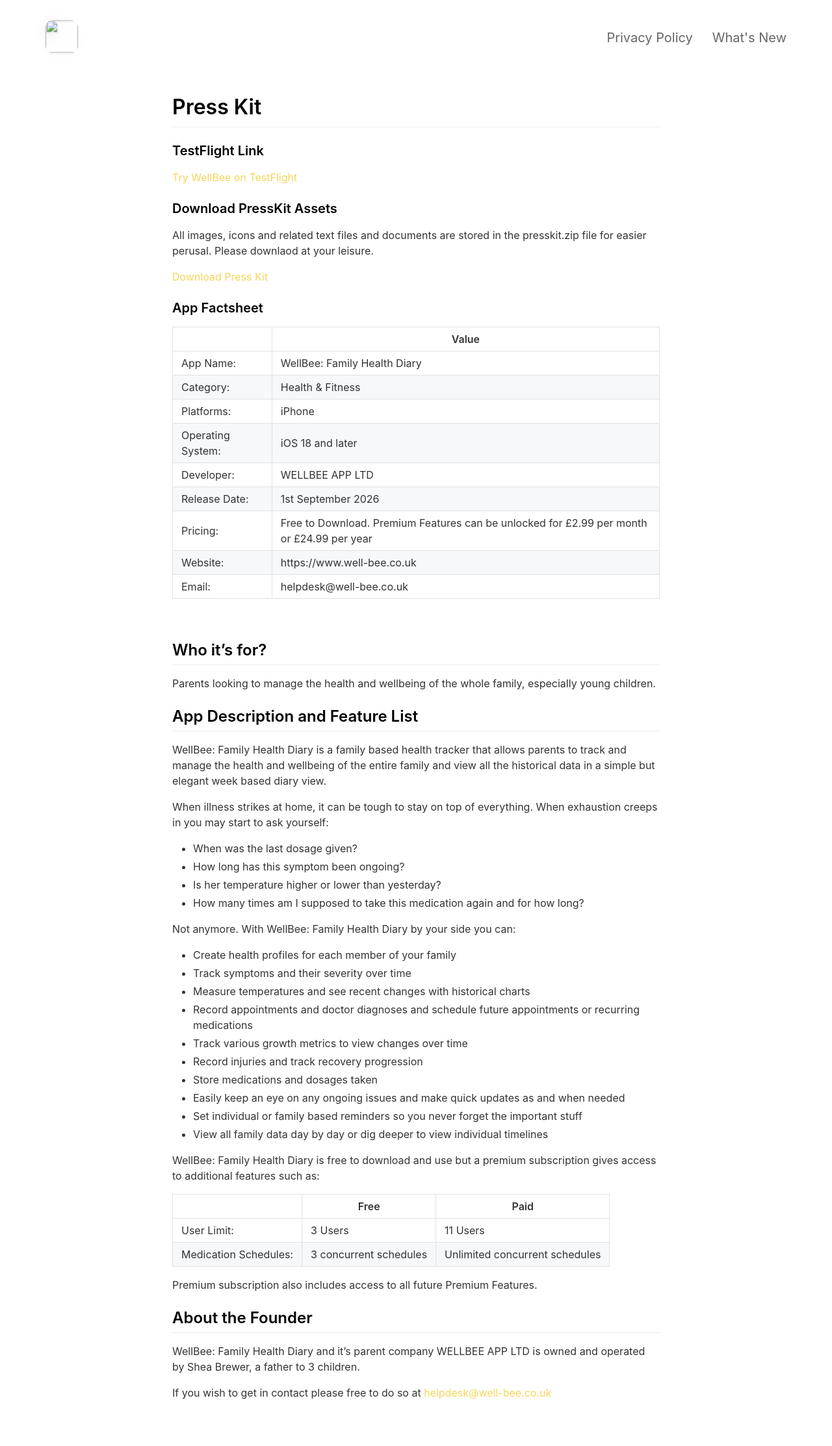
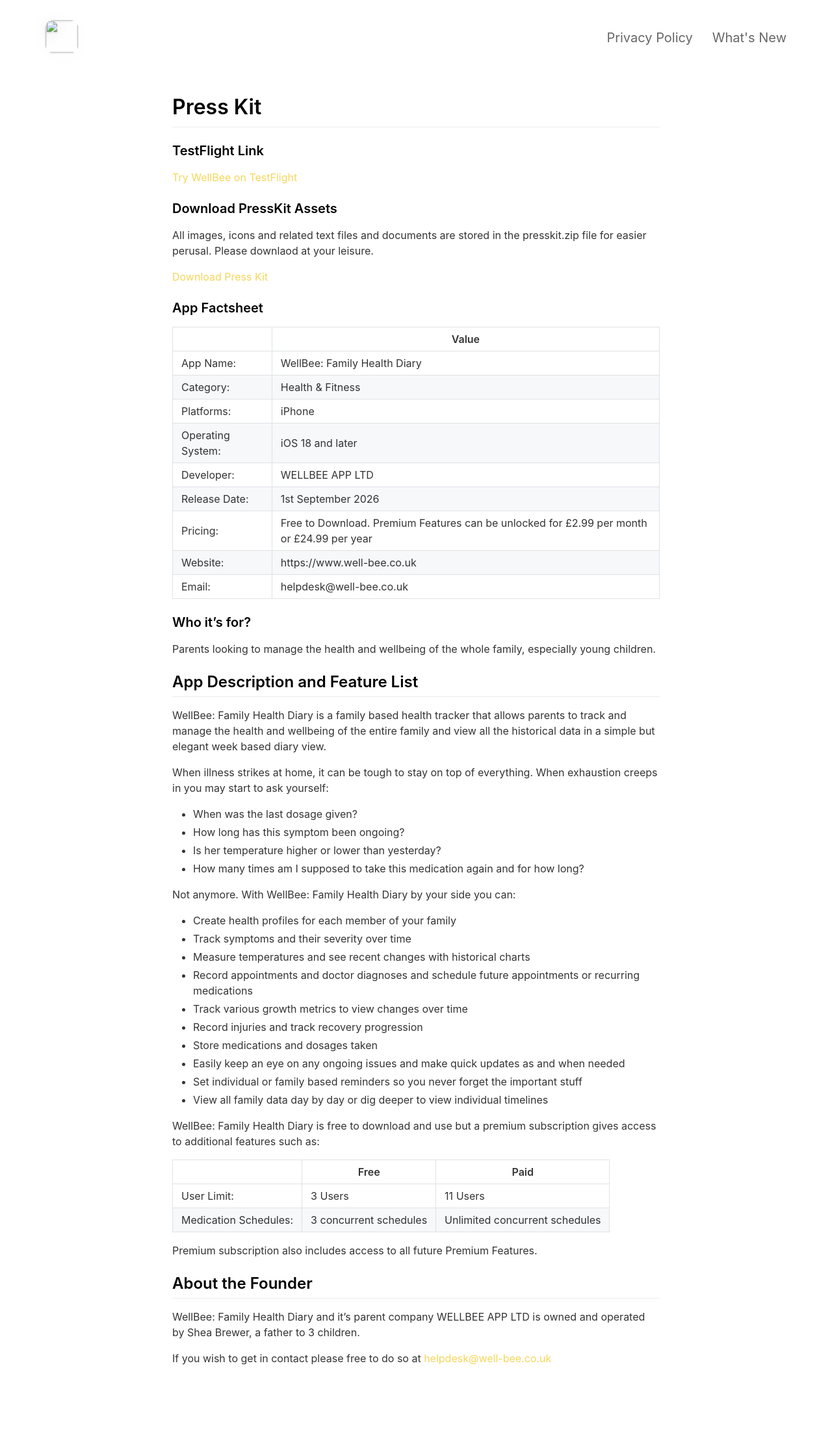
Before and after one commit to sheabrewer1986/WellBeeWebsite, a Jekyll site: the page built from _pages/presskit.md, in a window 1280 px wide. Shown: the whole page at 65% size. Built offline with Jekyll 4.4.1, drawn with Linux system fonts in a browser that asks for light colours; nearby versions of some CDN libraries; after the commit the page ends 2173 px from its top, so only the background shows below that.

Commit message:
[Tweak] Refactor presskit.md for clarity and formatting
Removed redundant section headers and adjusted formatting.

```diff
--- a/_pages/presskit.md
+++ b/_pages/presskit.md
@@ -30,12 +30,10 @@
 | Website: | https://www.well-bee.co.uk |
 | Email: | helpdesk@well-bee.co.uk |
 
-<br>
-
-## Who it’s for?
+### Who it’s for?
 
 Parents looking to manage the health and wellbeing of the whole family, especially young children.
-
+<br>
 ## App Description and Feature List
 
 WellBee: Family Health Diary is a family based health tracker that allows parents to track and manage the health and wellbeing of the entire family and view all the historical data in a simple but elegant week based diary view.
@@ -69,7 +67,6 @@
 
 Premium subscription also includes access to all future Premium Features.
 <br>
-
 ## About the Founder
 
 WellBee: Family Health Diary and it's parent company WELLBEE APP LTD is owned and operated by Shea Brewer, a father to 3 children.
```
